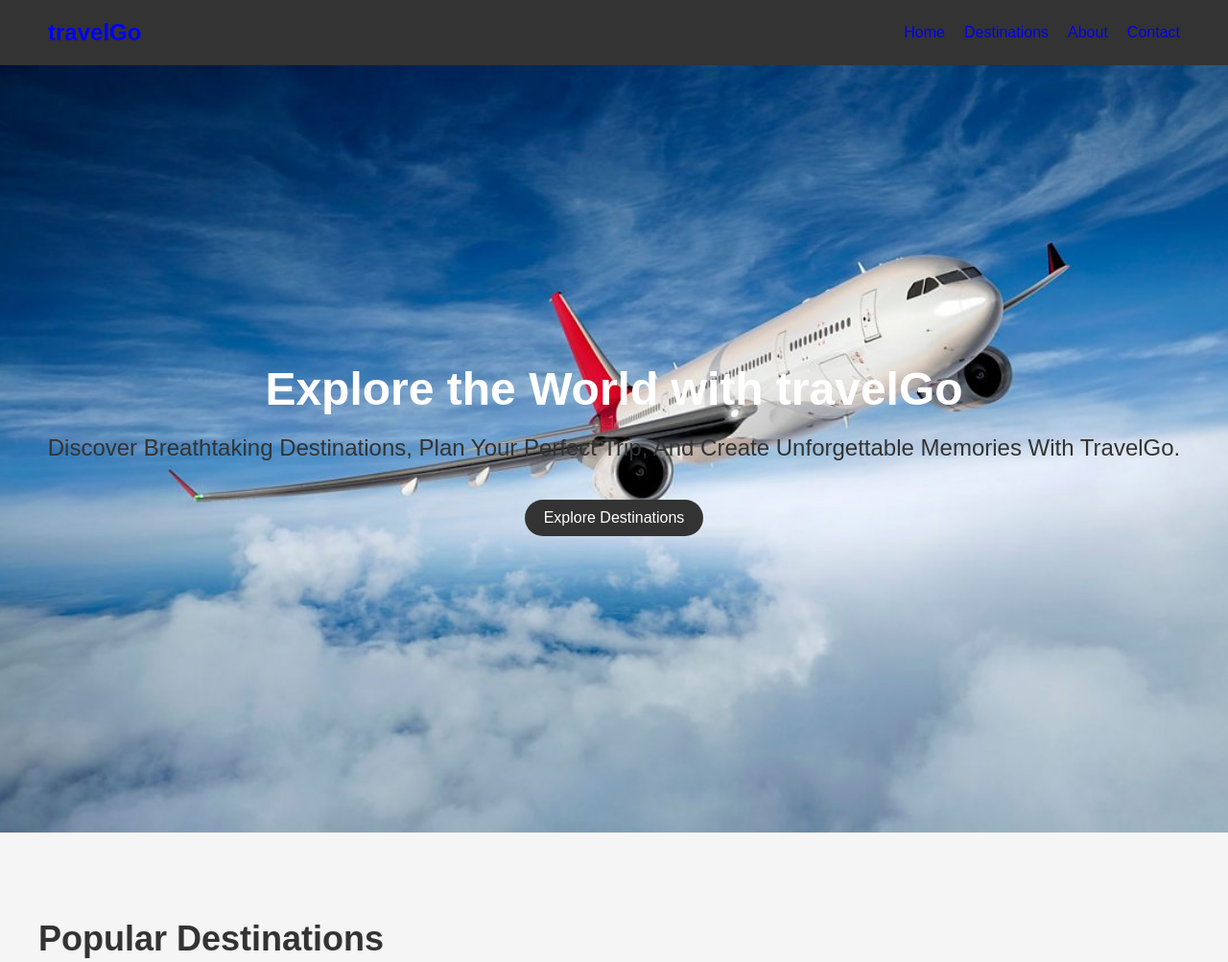
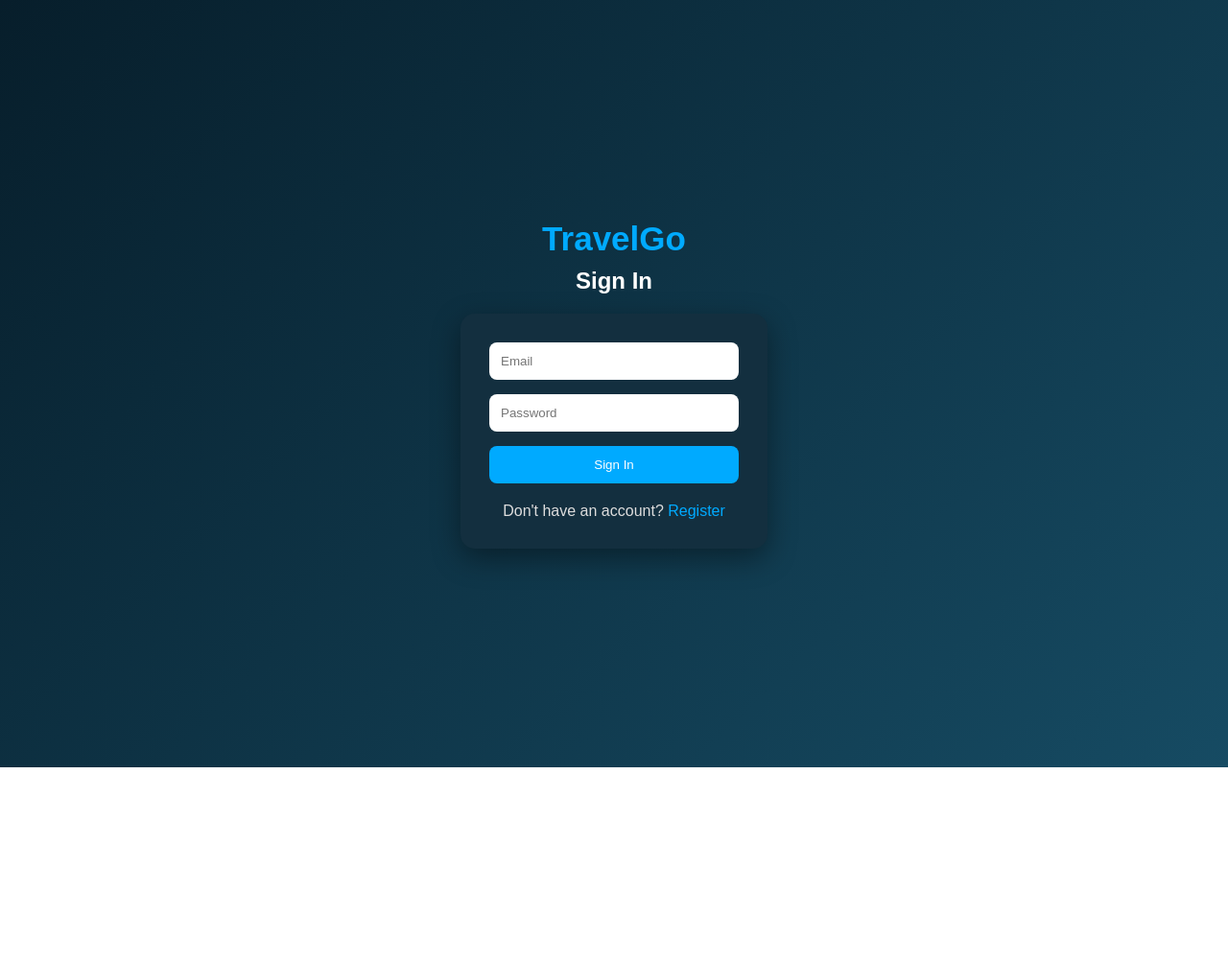
Before and after one commit to farah-ali12/travelgo.html, a plain HTML site: page index.html in a window 1280 px wide. Shown: the top 1003 px of the page at 96% size. After the commit the page ends 800 px from the top, so only its background shows below. Drawn offline with Linux system fonts and the light colour scheme.

Commit message:
Add files via upload

````diff
--- a/index.html
+++ b/index.html
@@ -1,114 +1,35 @@
 <!DOCTYPE html>
 <html lang="en">
+
 <head>
     <meta charset="UTF-8">
     <meta name="viewport" content="width=device-width, initial-scale=1.0">
-    <link rel="stylesheet" href="stylee.css">
-    <title>Document</title>
+   <link rel="stylesheet" href="stylee1.css">
+    <title>TravelGo - Sign In</title>
 </head>
+
 <body>
- <nav>
-    <h2 class="logo">travelGo</h2>
-        <ul>
-            <li><a href="#home">Home</a></li>
-            <li><a href="#destinations">Destinations</a></li>
-            <li><a href="#about">About</a></li>
-            <li><a href="#contact">Contact</a></li>
-        </ul>
- </nav>
- <section class="home" id="home">
- <h2>Explore the World with travelGo</h2>
- <p>Discover breathtaking destinations, plan your perfect trip, and create unforgettable memories with travelGo.</p>
-<a href="#destinations" class="btn"> Explore Destinations</a>
- </section>
 
- <section class="destinations" id="destinations">
-    <h2>Popular Destinations</h2>
- <div class="cards">
- <div class ="card">
-    <img src="pho1.png" alt="Destination 1">
-    <h3>paris</h3>
-    <p>Experience the beauty of this amazing place.</p>
-    <p>$1,200</p>
-    <button class="btn">Book Now</button>
-    <p class="message"></p>
- </div>
+    <h1>TravelGo</h1>
 
-<div class="card">
-    <img src="pho2.png" alt="Destination 2">
-    <h3>dubai</h3>
-    <p>the city of gold.</p>
-    <p>$1,500</p>
-    <button  class="btn">Book Now</button>
-    <p class="message"></p>
- </div>
+    <h2>Sign In</h2>
+   <div id="loginn">
+    <form id="loginForm">
 
- <div class="card">
-<img src="pho3.png" alt="Destination 3">
-    <h3>istanbul</h3>
-    <p>the city of historical significance.</p>
-    <p>$2,000</p>
-    <button class="btn">Book Now</button>
-    <p class="message"></p>
- </div>
- <div class="card">
-    <img src="pho4.png" alt="Destination 4">
-    <h3>maldives</h3>
-    <p>the city of love</p>
-    <p>$1,800</p>
-    <button class="btn">Book Now</button>
-    <p class="message"></p>
- </div>
- <div class="card">
-    <img src="pho6.png" alt="Destination 5">
-    <h3>tokyo</h3>
-    <p>the city of technology</p>
-    <p>$2,500</p>
-    <button class="btn">Book Now</button>
-    <p class="message"></p>
- </div>
-<div class="card">
-    <img src="pho7.png" alt="Destination 6">
-    <h3>new york</h3>
-    <p>the city of dreams</p>
-    <p>$2,200</p>
-    <button class="btn">Book Now</button>
-    <p class="message"></p>
- </div>
- <div class="card">
-    <img src="pho8.png" alt="Destination 7">
-    <h3>london</h3>
-    <p>the city of history</p>
-    <p>$2,300</p>
-    <button class="btn">Book Now</button>
-    <p class="message"></p>
+        <input type="email" id="email" placeholder="Email">
 
+        <input type="password" id="password" placeholder="Password">
 
+        <button type="submit">Sign In</button>
 
+    </form>
 
- </section>
+    <p>
+        Don't have an account?
+        <a href="register.html">Register</a>
+    </p>
+</div>
+<script src="script2.js"></script>
+</body>
 
- <section class="about" id="about">
-<h2>About Us</h2>
-<img src="pho5.png" alt="About Us">
-<h3>Welcome to travelGo, your one-stop destination for planning the perfect trip. We are dedicated to providing you with the best travel experiences and unforgettable memories.</h3>
-<p>Best Destinations for Your Next Adventure!</p>
-<p>Affordable prices for all your travel needs.</p>
-<p>Easy Booking Process</p>
- </section>
-<section class="contact" id="contact">
-<h2>Contact Us</h2>
-<p>Have questions or need assistance? Reach out to us!</p>
-<form>
-    <input type="text" placeholder="Name" >
-    <input type="email" placeholder="Email">
-    <textarea placeholder="Message"></textarea>
-    <button id="btn" type="submit">Send Message</button>
-</form>
-</section>
-<footer>
-        <p>&copy; 2024 travelGo. All rights reserved.</p>
-</footer>
-    <script src="script.js"></script>
-</body>
 </html>
--- /dev/null
+++ b/register.css
@@ -0,0 +1,56 @@
+```css
+* {
+    margin: 0;
+    padding: 0;
+    box-sizing: border-box;
+}
+
+body {
+    font-family: Arial, sans-serif;
+    background: linear-gradient(135deg, #071e2b, #164b63);
+    min-height: 100vh;
+
+    display: flex;
+    flex-direction: column;
+    justify-content: center;
+    align-items: center;
+}
+
+h1 {
+    color: #00aaff;
+    font-size: 35px;
+    margin-bottom: 25px;
+}
+
+input {
+    width: 320px;
+    padding: 13px;
+    margin-bottom: 15px;
+
+    border: none;
+    border-radius: 8px;
+    outline: none;
+
+    font-size: 14px;
+}
+
+button {
+    width: 320px;
+    padding: 13px;
+
+    background: #00aaff;
+    color: white;
+
+    border: none;
+    border-radius: 8px;
+
+    font-size: 16px;
+    cursor: pointer;
+
+    box-shadow: 0 5px 15px rgba(0, 170, 255, 0.3);
+}
+
+button:hover {
+    background: #008dcc;
+}
+```
--- /dev/null
+++ b/script2.js
@@ -0,0 +1,29 @@
+const form = document.querySelector("#loginForm");
+
+form.addEventListener("submit", function(event) {
+
+    event.preventDefault();
+
+    const email = document.querySelector("#email");
+    const password = document.querySelector("#password");
+
+    const savedEmail = localStorage.getItem("email");
+    const savedPassword = localStorage.getItem("password");
+
+    if (email.value === "" || password.value === "") {
+
+        alert("Please fill in all fields");
+
+    } else if (email.value === savedEmail && password.value === savedPassword) {
+
+        alert("Signed in successfully!");
+
+        window.location.href = "home.html";
+
+    } else {
+
+        alert("Wrong email or password");
+
+    }
+
+});
--- /dev/null
+++ b/stylee1.css
@@ -0,0 +1,66 @@
+
+* {
+    margin: 0;
+    padding: 0;
+    box-sizing: border-box;
+}
+
+body {
+    font-family: Arial, sans-serif;
+    background: linear-gradient(135deg, #071e2b, #164b63);
+    min-height: 100vh;
+
+    display: flex;
+    flex-direction: column;
+    justify-content: center;
+    align-items: center;
+}
+h1 {
+    color: #00aaff;
+    font-size: 35px;
+    margin-bottom: 10px;
+}
+h2 {
+    color: white;
+    margin-bottom: 20px;
+}
+#loginn {
+    background: #132f3f;
+    width: 320px;
+    padding: 30px;
+    border-radius: 15px;
+    text-align: center;
+
+    box-shadow: 0 10px 30px rgba(0, 0, 0, 0.4);
+}
+input {
+    width: 100%;
+    padding: 12px;
+    margin-bottom: 15px;
+
+    border: none;
+    border-radius: 8px;
+    outline: none;
+}
+
+button {
+    width: 100%;
+    padding: 12px;
+
+    background: #00aaff;
+    color: white;
+    border: none;
+    border-radius: 8px;
+
+    cursor: pointer;
+}
+
+p {
+    color: #ddd;
+    margin-top: 20px;
+}
+
+a {
+    color: #00aaff;
+    text-decoration: none;
+}
````
Also changed, not shown: home.html (added, +114 -0 lines), register.html (added, +17 -0 lines), script3.js (added, +24 -0 lines).
